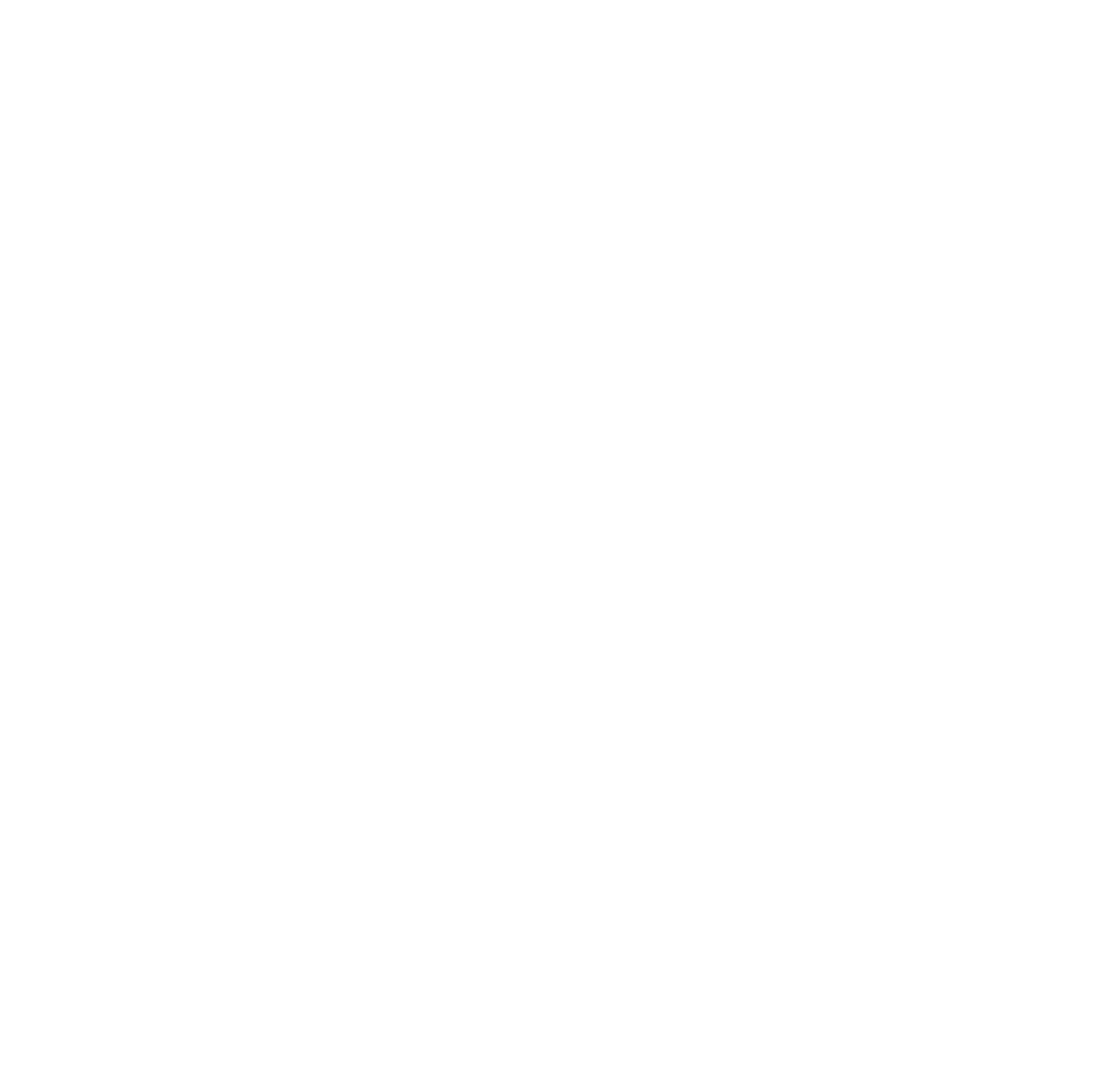
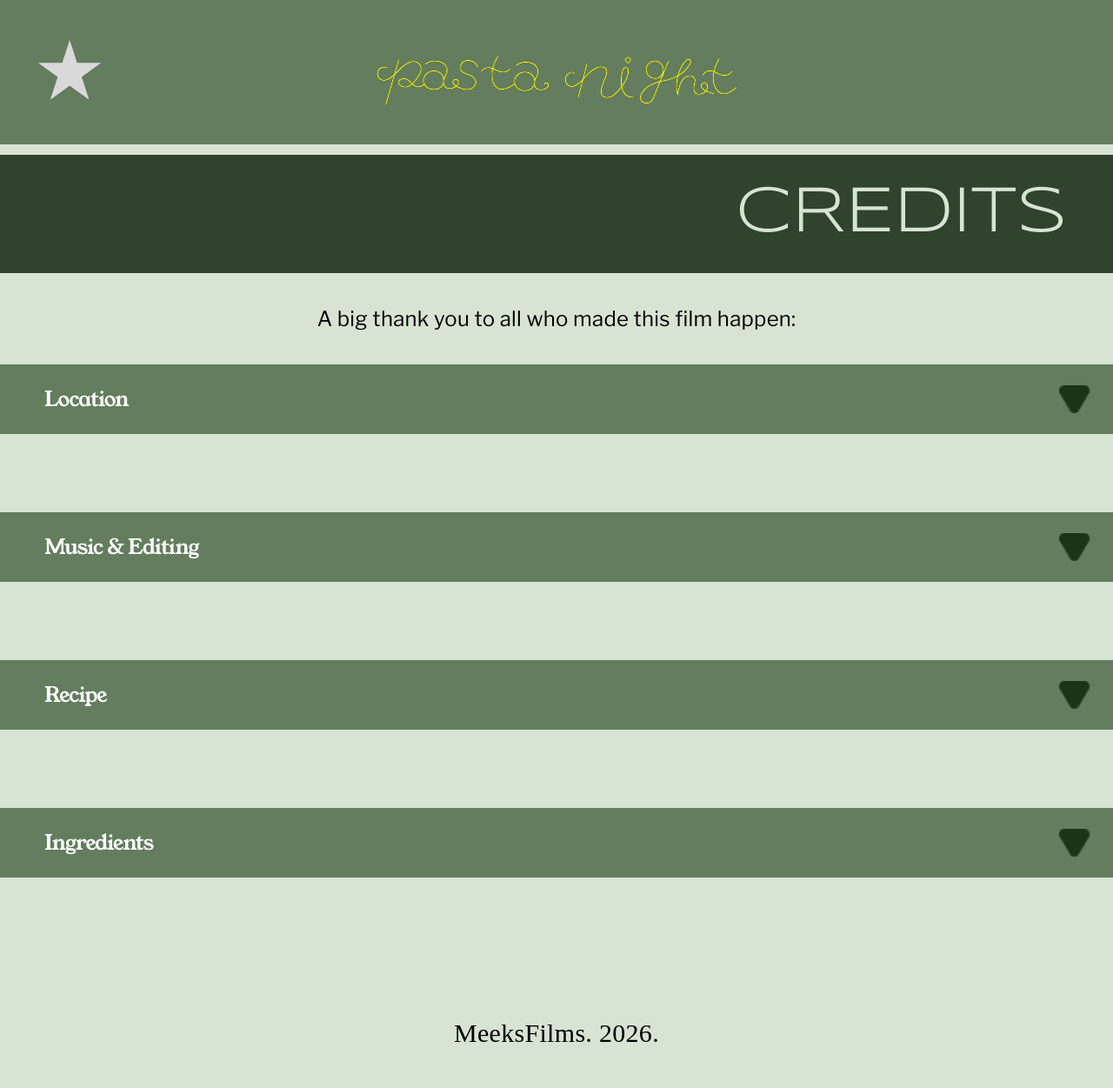
Before and after one commit to meeksoffline/project-2-website, a plain HTML site: page credits.html in a window 1280 px wide. Shown: the whole page at 87% size. Before the commit the page ends 800 px from the top, so only its background shows below. Drawn offline with nearby package versions, Linux system fonts and the light colour scheme; a web font is replaced by a local one.

Commit message:
finished desktop all pages

```diff
--- a/credits.html
+++ b/credits.html
@@ -0,0 +1,107 @@
+<!DOCTYPE html>
+<html lang="en">
+<head>
+  <meta charset="utf-8">
+  <meta name="viewport" content="width=device-width, initial-scale=1">
+  <title>Credits | Pasta Night</title>
+  <link href="https://fonts.googleapis.com/css2?family=Libre+Franklin&family=Marcellus&family=Marcellus+SC&family=Syncopate&family=Young+Serif&display=swap" rel="stylesheet">
+  <link href="styles.css" rel="stylesheet">
+</head>
+<body class="page">
+
+  <header class="site-header">
+    <nav>
+      <ul class="nav-list">
+        <li class="star-item">
+          <button class="star-button" popovertarget="site-menu">
+            <img class="star-image" src="images/star-7.png" alt="Open menu">
+            <img class="star-image-hover" src="images/star-7-hover.png" alt="">
+          </button>
+        </li>
+        <li class="logo-item">
+          <a class="logo-link" href="index.html">
+            <img class="logo-pasta" src="images/object-1.png" alt="pasta">
+            <img class="logo-night" src="images/object-2.png" alt="night">
+          </a>
+        </li>
+      </ul>
+    </nav>
+
+    <nav class="menu-panel" id="site-menu" popover>
+      <button class="menu-star-button" popovertarget="site-menu" popovertargetaction="hide">
+        <img class="menu-star-image" src="images/star-7.png" alt="Close menu">
+      </button>
+      <ul class="menu-list">
+        <li><a class="menu-link" href="about.html">About</a></li>
+        <li><a class="menu-link" href="film.html">Film</a></li>
+        <li><a class="menu-link" href="recipe.html">Recipe</a></li>
+        <li><a class="menu-link" href="concepts.html">Concepts</a></li>
+        <li><a class="menu-link" href="credits.html">Credits</a></li>
+      </ul>
+    </nav>
+  </header>
+
+  <main>
+
+    <section class="title-band">
+      <div class="page-width">
+        <h1 class="page-title">CREDITS</h1>
+      </div>
+    </section>
+
+    <section class="credits-intro">
+      <p class="credits-intro-text">A big thank you to all who made this film happen:</p>
+    </section>
+
+    <section class="credits-list">
+
+      <details class="credit-item">
+        <summary class="credit-summary">
+          <div class="credit-row">
+            <h2 class="credit-heading">Location</h2>
+            <img class="credit-triangle" src="images/polygon-7.png" alt="">
+          </div>
+        </summary>
+        <p class="credit-text">Chicago, IL.</p>
+      </details>
+
+      <details class="credit-item">
+        <summary class="credit-summary">
+          <div class="credit-row">
+            <h2 class="credit-heading">Music &amp; Editing</h2>
+            <img class="credit-triangle" src="images/polygon-7.png" alt="">
+          </div>
+        </summary>
+        <p class="credit-text">“Provence Serenity”, RoyaltyFreeMusic, Canva</p>
+      </details>
+
+      <details class="credit-item">
+        <summary class="credit-summary">
+          <div class="credit-row">
+            <h2 class="credit-heading">Recipe</h2>
+            <img class="credit-triangle" src="images/polygon-7.png" alt="">
+          </div>
+        </summary>
+        <p class="credit-text"><a class="credit-link" href="https://www.eataly.com/recipes/mushroom-council-mushroom-pasta.html">“Tagliatelle Verdi con Ragu di Funghi”, Eataly</a></p>
+      </details>
+
+      <details class="credit-item">
+        <summary class="credit-summary">
+          <div class="credit-row">
+            <h2 class="credit-heading">Ingredients</h2>
+            <img class="credit-triangle" src="images/polygon-7.png" alt="">
+          </div>
+        </summary>
+        <p class="credit-text">Jewel Osco</p>
+      </details>
+
+    </section>
+
+  </main>
+
+  <footer class="site-footer">
+    <p class="footer-text">MeeksFilms. 2026.</p>
+  </footer>
+
+</body>
+</html>
--- a/styles.css
+++ b/styles.css
@@ -1,9 +1,9 @@
 /* ---------- Colors (from the Figma variables) ---------- */
 
 body {
-  --primary: #4c7046;
-  --secondary: #1c3319;
-  --tertiary: #c2dfba;
+  --primary: #637d5e;
+  --secondary: #2f432d;
+  --tertiary: #d7e3d3;
   --gray-text: #9a9a9a;
   --card-gray: #d9d9d9;
 }
@@ -90,7 +90,7 @@ body {
   margin: 0;
   padding: 61px 0 0 59px;
   border: 0;
-  background-color: rgba(28, 51, 25, 0.87);
+  background-color: rgba(47, 67, 45, 0.87);
 }
 
 .menu-star-button {
@@ -459,7 +459,7 @@ body {
   gap: 30px;
   width: 100%;
   height: 100%;
-  background-color: rgba(76, 112, 70, 0.76);
+  background-color: rgba(99, 125, 94, 0.76);
 }
 
 .photo-box:hover .photo-overlay {
@@ -632,7 +632,7 @@ body {
   margin: 0 auto;
   padding: 318px 0 54px 0;
   background-color: var(--tertiary);
-  background-image: linear-gradient(rgba(28, 51, 25, 0.61), rgba(28, 51, 25, 0.61)), url("images/image-22.png");
+  background-image: linear-gradient(rgba(47, 67, 45, 0.61), rgba(47, 67, 45, 0.61)), url("images/image-22.png");
   background-repeat: no-repeat;
   background-position: center top;
   background-size: 100% 100%, 1280px 390px;
@@ -647,7 +647,7 @@ body {
   margin: 0 auto;
   padding: 320px 0 57px 0;
   background-color: var(--tertiary);
-  background-image: linear-gradient(rgba(28, 51, 25, 0.61), rgba(28, 51, 25, 0.61)), url("images/image-23.png");
+  background-image: linear-gradient(rgba(47, 67, 45, 0.61), rgba(47, 67, 45, 0.61)), url("images/image-23.png");
   background-repeat: no-repeat;
   background-position: center top;
   background-size: 100% 100%, 1280px 392px;
@@ -888,14 +888,15 @@ body {
   padding: 44px 0 27px 31px;
 }
 
-/* Black paragraph text that sits on the green boxes, right aligned */
+/* Black paragraph text that sits on the green boxes, right aligned.
+   The font, size, and spacing match the intro sentence at the top of the page. */
 .concept-paragraph {
   width: 480px;
   margin: 0;
-  font-family: "Marcellus", serif;
-  font-size: 32px;
-  line-height: 40px;
-  letter-spacing: 0.32px;
+  font-family: "Libre Franklin", sans-serif;
+  font-size: 24px;
+  line-height: 29px;
+  letter-spacing: 0.24px;
   text-align: right;
   color: #000000;
 }
@@ -950,6 +951,96 @@ body {
   object-fit: cover;
 }
 
+/* ---------- Credits page ---------- */
+
+/* The light green strip with the sentence under the CREDITS title */
+.credits-intro {
+  padding: 38px 0;
+  background-color: var(--tertiary);
+}
+
+.credits-intro-text {
+  margin: 0;
+  font-size: 24px;
+  line-height: 29px;
+  letter-spacing: 0.24px;
+  text-align: center;
+  color: #000000;
+}
+
+/* 29px of extra space here plus the 90px under the last bar
+   leaves the same space above the footer as the Figma design */
+.credits-list {
+  padding-bottom: 29px;
+}
+
+/* Each credit is a green bar that opens and closes when you click it.
+   The 90px margin is the light green gap between bars. */
+.credit-item {
+  margin-bottom: 90px;
+  background-color: var(--primary);
+}
+
+/* The always visible part of the bar. Display flex also hides the
+   little arrow the browser adds to a summary on its own. */
+.credit-summary {
+  display: flex;
+  list-style: none;
+  cursor: pointer;
+}
+
+/* The words and the triangle stay inside the 1280px area, so they stay
+   lined up with the rest of the page on wide monitors */
+.credit-row {
+  box-sizing: border-box;
+  display: flex;
+  justify-content: space-between;
+  align-items: center;
+  width: 1280px;
+  height: 80px;
+  margin: 0 auto;
+  padding: 0 26px 0 51px;
+}
+
+.credit-heading {
+  margin: 0;
+  font-family: "Young Serif", serif;
+  font-size: 24px;
+  font-weight: 400;
+  line-height: 31px;
+  letter-spacing: -0.96px;
+  color: #ffffff;
+}
+
+.credit-triangle {
+  display: block;
+  width: 36px;
+  height: 32px;
+}
+
+/* When a bar is open, the triangle flips to point up */
+.credit-item[open] .credit-triangle {
+  transform: rotate(180deg);
+}
+
+/* The credit text that appears when a bar opens */
+.credit-text {
+  box-sizing: border-box;
+  width: 1280px;
+  margin: 0 auto;
+  padding: 0 51px 28px 96px;
+  font-size: 20px;
+  line-height: 24px;
+  letter-spacing: 0.2px;
+  color: #ffffff;
+}
+
+/* The Recipe credit is a link, so it is underlined to show that */
+.credit-link {
+  color: #ffffff;
+  text-decoration: underline;
+}
+
 /* ---------- Footer ---------- */
 
 .site-footer {
```
Also changed, not shown: about.html (+1 -1 lines), concepts.html (+8 -4 lines), film.html (+1 -1 lines), index.html (+4 -4 lines), recipe.html (+1 -1 lines), images/polygon-7.png (added).
